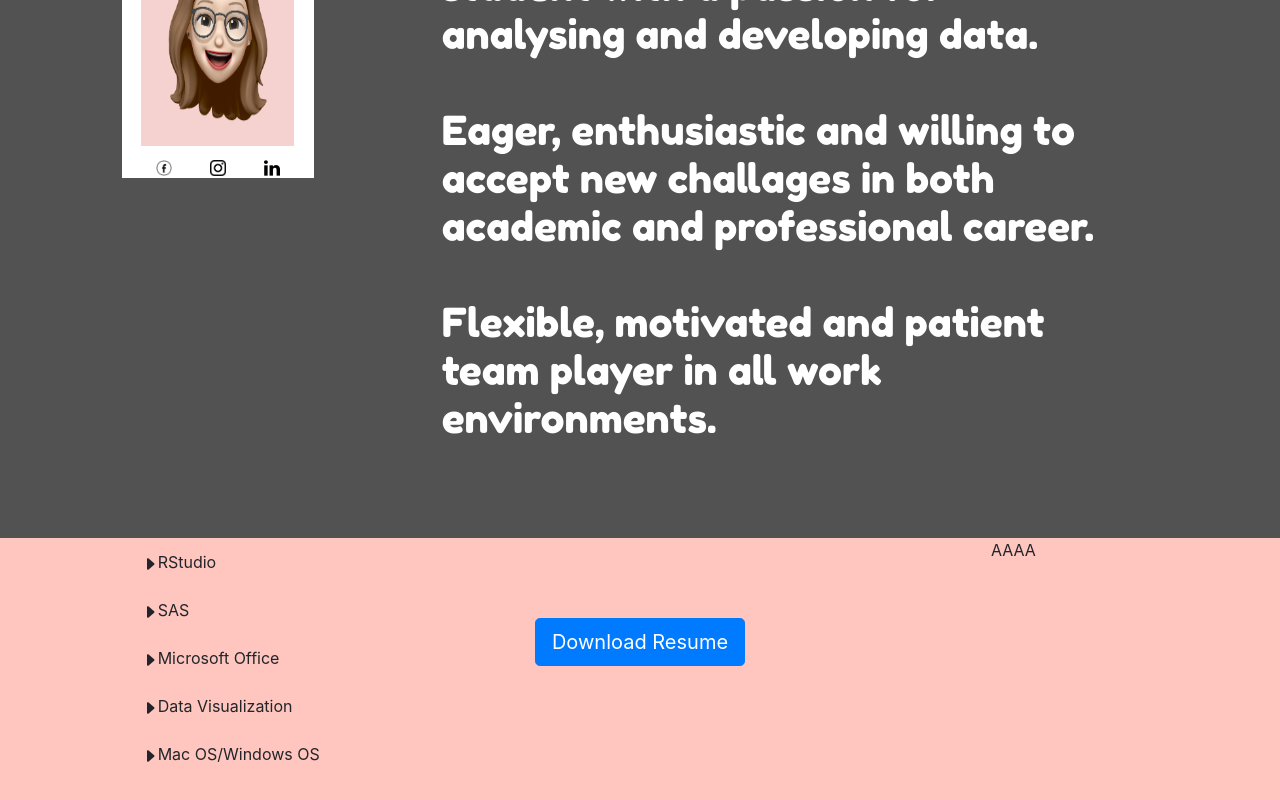
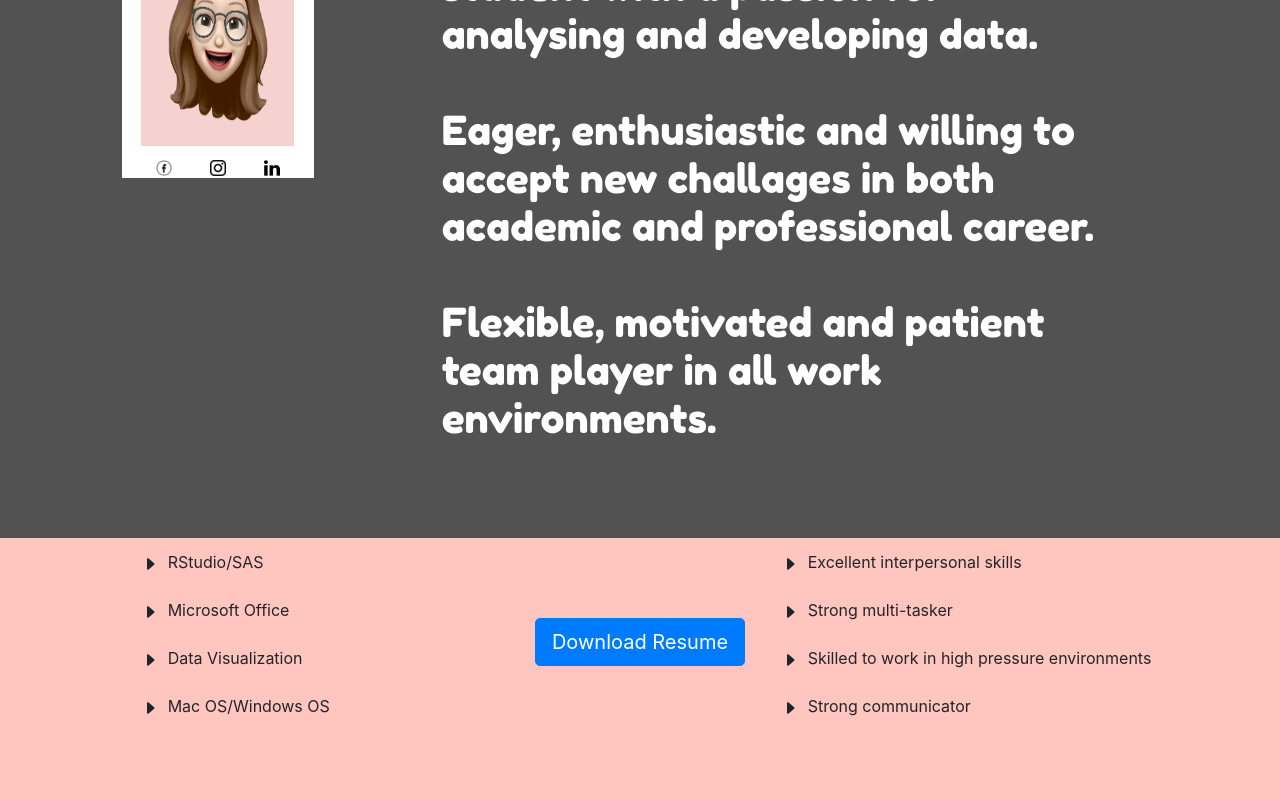
Before and after one commit to QuocViNguyen/VyTranWebsite, a React (Create React App) app: page / in a window 1280 px wide. Shown: the part 1062-1862 px from the top of the page. Built offline with nearby package versions, Linux system fonts and the light colour scheme.

Commit message:
Look good skill page

```diff
--- a/src/components/pages/SkillPage.js
+++ b/src/components/pages/SkillPage.js
@@ -11,18 +11,22 @@ class SkillPage extends Component {
     constructor(props) {
         super(props);
         this.state = {
-            TechSkills : ['RStudio', 'SAS', 'Microsoft Office', 'Data Visualization', 'Mac OS/Windows OS'],
+            TechSkills : ['RStudio/SAS', 'Microsoft Office', 'Data Visualization', 'Mac OS/Windows OS'],
             SoftSkills : ['Excellent interpersonal skills', 'Strong multi-tasker', 'Skilled to work in high pressure environments', 'Strong communicator']
           }
     }
 
     li_styling = {
         border: 'none',
-        backgroundColor: 'transparent'
+        backgroundColor: 'transparent',
     }
 
     ligr_styling = {
         textAlign: 'left'
+    }
+
+    bullet_styling = {
+        marginRight: '10px'
     }
 
     render() {
@@ -33,19 +37,18 @@ class SkillPage extends Component {
                     <Col sm={{ span:5 , offset: 1}}>
 
                         <ListGroup style={this.ligr_styling}>
-                            {/* <ListGroup.Item style={this.li_styling}><CaretRightFill /> Cras justo odio</ListGroup.Item>
-                            <ListGroup.Item style={this.li_styling}><CaretRightFill /> Dapibus ac facilisis in</ListGroup.Item>
-                            <ListGroup.Item style={this.li_styling}><CaretRightFill /> Morbi leo risus</ListGroup.Item>
-                            <ListGroup.Item style={this.li_styling}><CaretRightFill /> Porta ac consectetur ac</ListGroup.Item>
-                            <ListGroup.Item style={this.li_styling}><CaretRightFill /> Vestibulum at eros</ListGroup.Item> */}
-                            {this.state.TechSkills.map (SoftSkillFnc => (
-                                <ListGroup.Item style={this.li_styling}><CaretRightFill/>{SoftSkillFnc}</ListGroup.Item>
+                            {this.state.TechSkills.map (TechSkillFnc => (
+                                <ListGroup.Item style={this.li_styling}><CaretRightFill style={this.bullet_styling}/>{TechSkillFnc}</ListGroup.Item>
                             ))}
                         </ListGroup>
 
                     </Col>
                     <Col sm={{ span:5 , offset: 1}}>
-                        AAAA
+                        <ListGroup style={this.ligr_styling}>
+                                {this.state.SoftSkills.map (SoftSkillFnc => (
+                                    <ListGroup.Item style={this.li_styling}><CaretRightFill style={this.bullet_styling}/>{SoftSkillFnc}</ListGroup.Item>
+                                ))}
+                        </ListGroup>
                     </Col>
                 </Row>
                 </Container>
```
